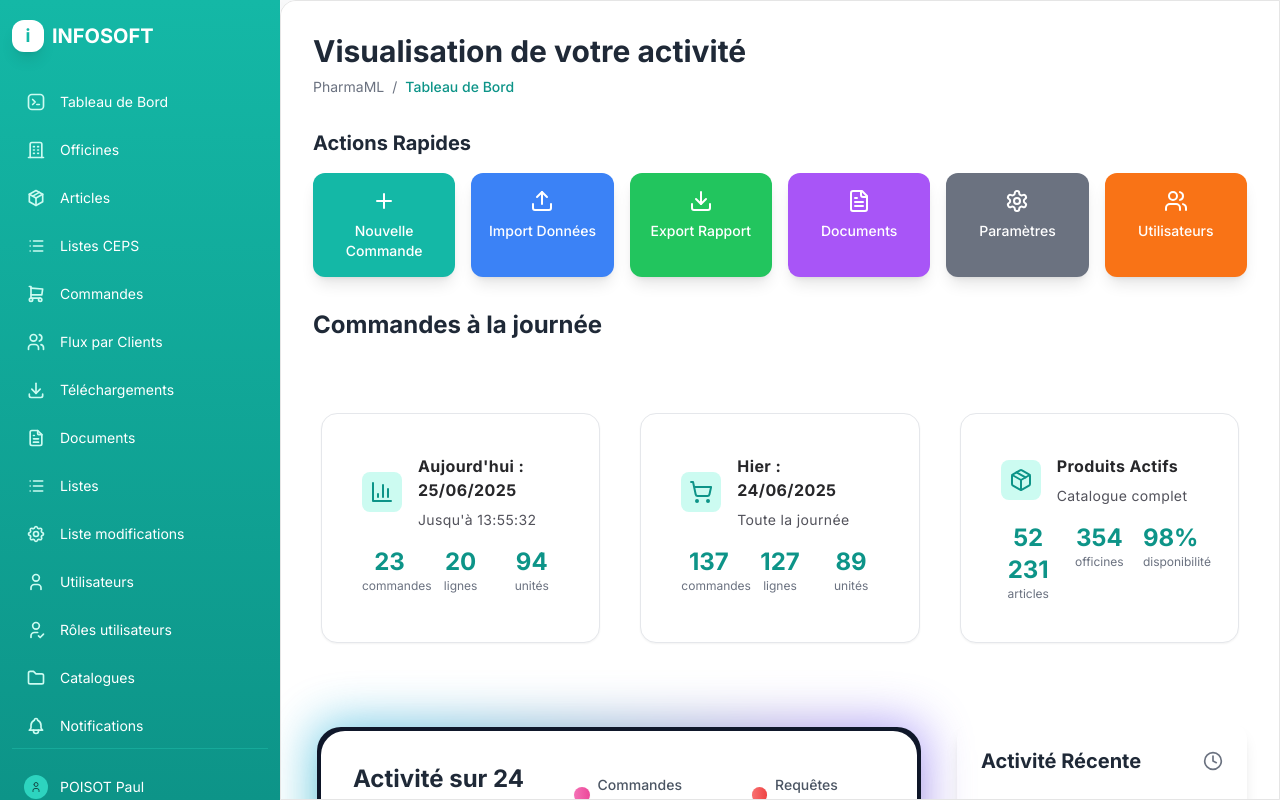
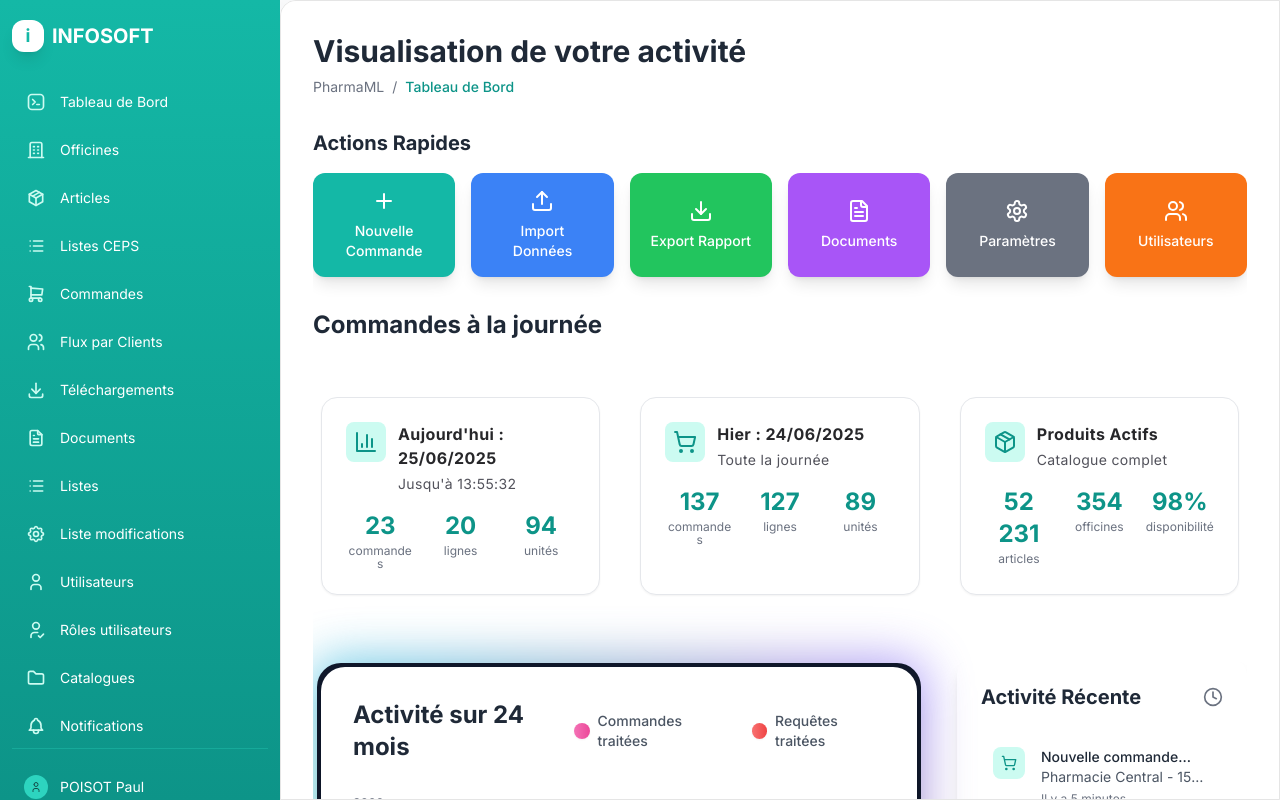
Before and after one commit to Roi-Crafteur/Frontal, a React (Vite) app: page / in a window 1280 px wide. Built offline with nearby package versions, Linux system fonts and the light colour scheme.

Commit message:
Correction du chevauchement de texte sur mobile

```diff
--- a/src/App.tsx
+++ b/src/App.tsx
@@ -33,7 +33,7 @@ function App() {
         initial={{ opacity: 0 }}
         animate={{ opacity: 1 }}
         transition={{ duration: 0.5 }}
-        className="space-y-4 sm:space-y-6 lg:space-y-8 w-full"
+        className="space-y-4 sm:space-y-6 lg:space-y-8 w-full max-w-full overflow-hidden"
       >
         {/* Header */}
         <div className="mb-4 sm:mb-6 lg:mb-8">
@@ -77,7 +77,7 @@ function App() {
         </div>
 
         {/* Additional Stats Row */}
-        <div className="grid grid-cols-1 sm:grid-cols-2 lg:grid-cols-4 gap-4 sm:gap-6">
+        <div className="grid grid-cols-1 sm:grid-cols-2 lg:grid-cols-4 gap-3 sm:gap-4 lg:gap-6">
           {[
             { title: "Commandes Totales", value: "1,247", change: "+12%", color: "text-teal-600" },
             { title: "Chiffre d'Affaires", value: "€89,432", change: "+8%", color: "text-green-600" },
@@ -89,16 +89,16 @@ function App() {
               initial={{ opacity: 0, y: 20 }}
               animate={{ opacity: 1, y: 0 }}
               transition={{ duration: 0.5, delay: 0.3 + index * 0.1 }}
-              className="bg-white dark:bg-gray-800 rounded-xl sm:rounded-2xl p-4 sm:p-6 shadow-lg hover:shadow-xl transition-shadow"
+              className="bg-white dark:bg-gray-800 rounded-xl sm:rounded-2xl p-3 sm:p-4 lg:p-6 shadow-lg hover:shadow-xl transition-shadow"
             >
-              <h4 className="text-xs sm:text-sm font-medium text-gray-600 dark:text-gray-400 mb-2">
+              <h4 className="text-xs sm:text-sm font-medium text-gray-600 dark:text-gray-400 mb-2 leading-tight">
                 {stat.title}
               </h4>
               <div className="flex items-end justify-between">
-                <span className="text-lg sm:text-xl lg:text-2xl font-bold text-gray-800 dark:text-white">
+                <span className="text-base sm:text-lg lg:text-xl xl:text-2xl font-bold text-gray-800 dark:text-white leading-tight">
                   {stat.value}
                 </span>
-                <span className={`text-xs sm:text-sm font-medium ${stat.color}`}>
+                <span className={`text-xs sm:text-sm font-medium ${stat.color} leading-tight`}>
                   {stat.change}
                 </span>
               </div>
--- a/src/components/dashboard/QuickActions.tsx
+++ b/src/components/dashboard/QuickActions.tsx
@@ -26,10 +26,10 @@ export default function QuickActions() {
             transition={{ duration: 0.3, delay: index * 0.1 }}
             whileHover={{ scale: 1.05 }}
             whileTap={{ scale: 0.95 }}
-            className={`${action.color} text-white p-3 sm:p-4 rounded-lg sm:rounded-xl shadow-lg transition-all duration-200 flex flex-col items-center space-y-1 sm:space-y-2 group min-h-[80px] sm:min-h-[100px]`}
+            className={`${action.color} text-white p-2 sm:p-3 lg:p-4 rounded-lg sm:rounded-xl shadow-lg transition-all duration-200 flex flex-col items-center justify-center space-y-1 sm:space-y-2 group min-h-[70px] sm:min-h-[90px] lg:min-h-[100px]`}
           >
-            <action.icon className="w-5 h-5 sm:w-6 sm:h-6 group-hover:scale-110 transition-transform" />
-            <span className="text-xs sm:text-sm font-medium text-center leading-tight">
+            <action.icon className="w-4 h-4 sm:w-5 sm:h-5 lg:w-6 lg:h-6 group-hover:scale-110 transition-transform flex-shrink-0" />
+            <span className="text-xs sm:text-sm font-medium text-center leading-tight px-1">
               {action.label}
             </span>
           </motion.button>
--- a/src/components/dashboard/StatsCards.tsx
+++ b/src/components/dashboard/StatsCards.tsx
@@ -10,9 +10,9 @@ export default function StatsCards() {
       link: "#",
       icon: <BarChart3 className="w-5 h-5 sm:w-6 sm:h-6 text-teal-600" />,
       stats: [
-        { value: 23, label: "commandes" },
-        { value: 20, label: "lignes" },
-        { value: 94, label: "unités" }
+        { value: "23", label: "commandes" },
+        { value: "20", label: "lignes" },
+        { value: "94", label: "unités" }
       ]
     },
     {
@@ -21,9 +21,9 @@ export default function StatsCards() {
       link: "#",
       icon: <ShoppingCart className="w-5 h-5 sm:w-6 sm:h-6 text-teal-600" />,
       stats: [
-        { value: 137, label: "commandes" },
-        { value: 127, label: "lignes" },
-        { value: 89, label: "unités" }
+        { value: "137", label: "commandes" },
+        { value: "127", label: "lignes" },
+        { value: "89", label: "unités" }
       ]
     },
     {
@@ -46,7 +46,7 @@ export default function StatsCards() {
       </h2>
       <HoverEffect
         items={statsItems}
-        className="grid-cols-1 md:grid-cols-2 lg:grid-cols-3 gap-4 sm:gap-6 py-4 sm:py-6 lg:py-10"
+        className="grid-cols-1 sm:grid-cols-2 lg:grid-cols-3 gap-3 sm:gap-4 lg:gap-6 py-2 sm:py-4 lg:py-6"
       />
     </div>
   );
--- a/src/components/ui/aceternity/card-hover-effect.tsx
+++ b/src/components/ui/aceternity/card-hover-effect.tsx
@@ -52,31 +52,36 @@ export const HoverEffect = ({
             )}
           </AnimatePresence>
           <Card>
-            <div className="flex flex-col sm:flex-row sm:items-center space-y-3 sm:space-y-0 sm:space-x-4 mb-3 sm:mb-4">
+            <div className="flex flex-col space-y-3 sm:space-y-4">
+              {/* Header avec icône et titre */}
+              <div className="flex items-start space-x-3">
                 {item.icon && (
-                <div className="p-2 bg-teal-100 rounded-lg flex-shrink-0 w-fit">
+                  <div className="p-2 bg-teal-100 rounded-lg flex-shrink-0">
                     {item.icon}
                   </div>
                 )}
                 <div className="flex-1 min-w-0">
-                <CardTitle className="text-sm sm:text-base">{item.title}</CardTitle>
-                <CardDescription className="text-xs sm:text-sm">{item.description}</CardDescription>
+                  <CardTitle className="text-sm sm:text-base leading-tight">{item.title}</CardTitle>
+                  <CardDescription className="text-xs sm:text-sm mt-1">{item.description}</CardDescription>
                 </div>
               </div>
+
+              {/* Statistiques */}
               {item.stats && (
-              <div className="grid grid-cols-3 gap-2 sm:gap-4 mt-3 sm:mt-4">
+                <div className="grid grid-cols-3 gap-1 sm:gap-2 lg:gap-3">
                   {item.stats.map((stat, statIdx) => (
-                  <div key={statIdx} className="text-center">
-                    <div className="text-lg sm:text-xl lg:text-2xl font-bold text-teal-600">
+                    <div key={statIdx} className="text-center min-w-0">
+                      <div className="text-sm sm:text-lg lg:text-xl xl:text-2xl font-bold text-teal-600 leading-tight break-words">
                         {stat.value}
                       </div>
-                    <div className="text-xs text-gray-500">
+                      <div className="text-xs text-gray-500 leading-tight mt-0.5 break-words">
                         {stat.label}
                       </div>
                     </div>
                   ))}
                 </div>
               )}
+            </div>
           </Card>
         </div>
       ))}
@@ -94,12 +99,12 @@ export const Card = ({
   return (
     <div
       className={cn(
-        "rounded-xl sm:rounded-2xl h-full w-full p-3 sm:p-4 lg:p-6 overflow-hidden bg-white border border-gray-200 dark:border-white/[0.2] group-hover:border-slate-700 relative z-20 shadow-sm hover:shadow-lg transition-all duration-300",
+        "rounded-xl sm:rounded-2xl h-full w-full p-3 sm:p-4 lg:p-5 xl:p-6 overflow-hidden bg-white border border-gray-200 dark:border-white/[0.2] group-hover:border-slate-700 relative z-20 shadow-sm hover:shadow-lg transition-all duration-300",
         className
       )}
     >
-      <div className="relative z-50">
-        <div className="p-2 sm:p-4">{children}</div>
+      <div className="relative z-50 h-full">
+        {children}
       </div>
     </div>
   );
@@ -113,7 +118,7 @@ export const CardTitle = ({
   children: React.ReactNode;
 }) => {
   return (
-    <h4 className={cn("text-zinc-800 font-bold tracking-wide", className)}>
+    <h4 className={cn("text-zinc-800 font-bold tracking-wide leading-tight", className)}>
       {children}
     </h4>
   );
@@ -129,7 +134,7 @@ export const CardDescription = ({
   return (
     <p
       className={cn(
-        "mt-1 sm:mt-2 text-zinc-600 tracking-wide leading-relaxed",
+        "text-zinc-600 tracking-wide leading-relaxed",
         className
       )}
     >
--- a/tailwind.config.js
+++ b/tailwind.config.js
@@ -53,6 +53,16 @@ export default {
       screens: {
         'xs': '475px',
       },
+      lineHeight: {
+        'tight': '1.1',
+        'snug': '1.2',
+      },
+      spacing: {
+        '0.5': '0.125rem',
+        '1.5': '0.375rem',
+        '2.5': '0.625rem',
+        '3.5': '0.875rem',
+      }
     },
   },
   plugins: [],
```
Lines whose indentation alone changed are shown as unchanged.
